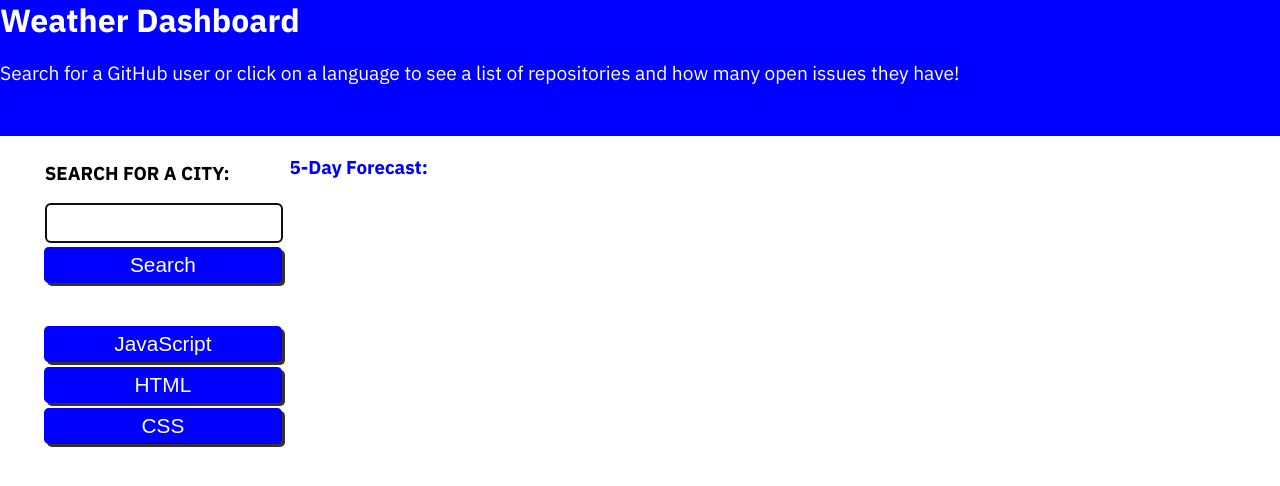
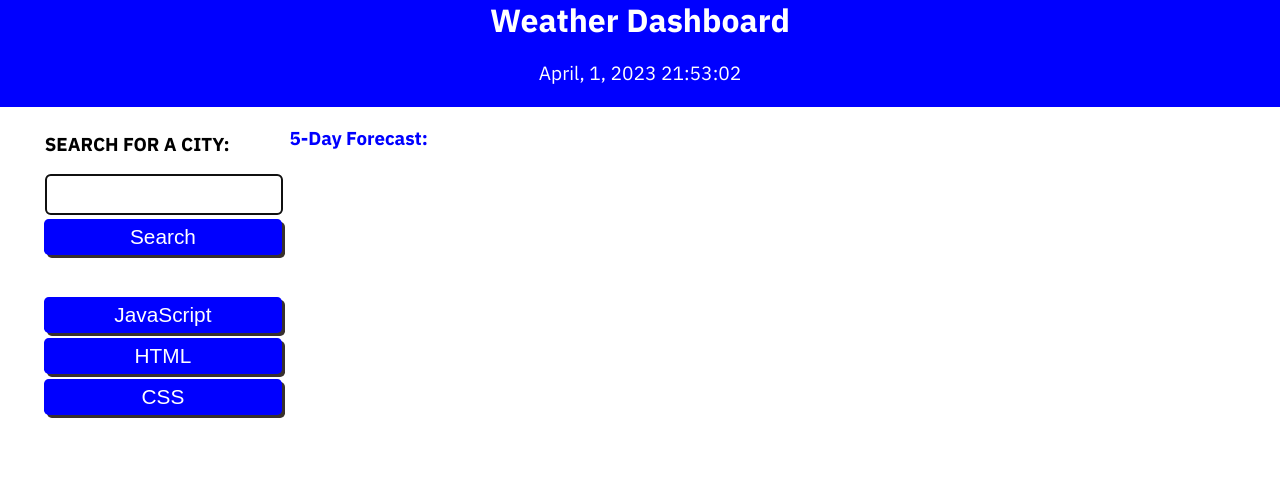
Before and after one commit to tgold1/weather-dashboard-api, a plain HTML site: page index.html in a window 1280 px wide. Drawn offline with nearby package versions, Linux system fonts and the light colour scheme; no server answers.

Commit message:
added a day.js link to have date and time in header

```diff
--- a/assets/css/style.css
+++ b/assets/css/style.css
@@ -99,7 +99,8 @@
   }
 
   .hero p {
-    max-width: 75%;
+
+    text-align: center;
   }
 
   .app-title {
@@ -107,6 +108,7 @@
     color: white;
     padding: 0;
     display: center;
+    text-align: center;
 
   }
 
--- a/assets/js/script.js
+++ b/assets/js/script.js
@@ -3,3 +3,12 @@ var city;
 https://api.openweathermap.org/data/2.5/forecast?lat={lat}&lon={lon}&appid={API key}
 var queryURL = "http://api.openweathermap.org/data/2.5/weather?q=" + city + "&appid=" + APIKey;
 fetch(queryURL)
+
+var timer = document.getElementById("timeTracker");
+$("#currentDay").html(timer);
+function displayTime () {
+    var now = dayjs().format('MMMM, D, YYYY HH:mm:ss');
+    timer.textContent = now;
+  }
+  displayTime ();
+  setInterval(displayTime, 1000);
--- a/index.html
+++ b/index.html
@@ -8,7 +8,12 @@
   <link href="https://fonts.googleapis.com/css?family=IBM+Plex+Sans:400,400i,700&display=swap" rel="stylesheet">
   <link rel="stylesheet" href="https://cdnjs.cloudflare.com/ajax/libs/font-awesome/5.11.2/css/all.min.css">
   <link rel="stylesheet" href="./assets/css/style.css" />
-  <title>Git it Done</title>
+  <script
+  src="https://cdn.jsdelivr.net/npm/dayjs@1.11.3/dayjs.min.js"
+  integrity="sha256-iu/zLUB+QgISXBLCW/mcDi/rnf4m4uEDO0wauy76x7U="
+  crossorigin="anonymous"
+></script>
+  <title>Weather Dashboard</title>
 </head>
 
 <body class="flex-column min-100-vh">
@@ -16,8 +21,9 @@
     <h1 class="app-title">
        Weather Dashboard
     </h1>
-    <p>Search for a GitHub user or click on a language to see a list of repositories and how many open issues they have!
-    </p>
+    <p id="currentDay" class="lead">
+        <span id="timeTracker"></span>
+      </p>
   </header>
 
 
@@ -46,8 +52,9 @@
       <div id="repos-container" class="list-group"></div>
     </div>
   </main>
+  <script src="https://code.jquery.com/jquery-3.5.1.min.js"></script>
 
-  <script src="./assets/js/homepage.js"></script>
+  <script src="./assets/js/script.js"></script>
 </body>
 
 </html>
```
